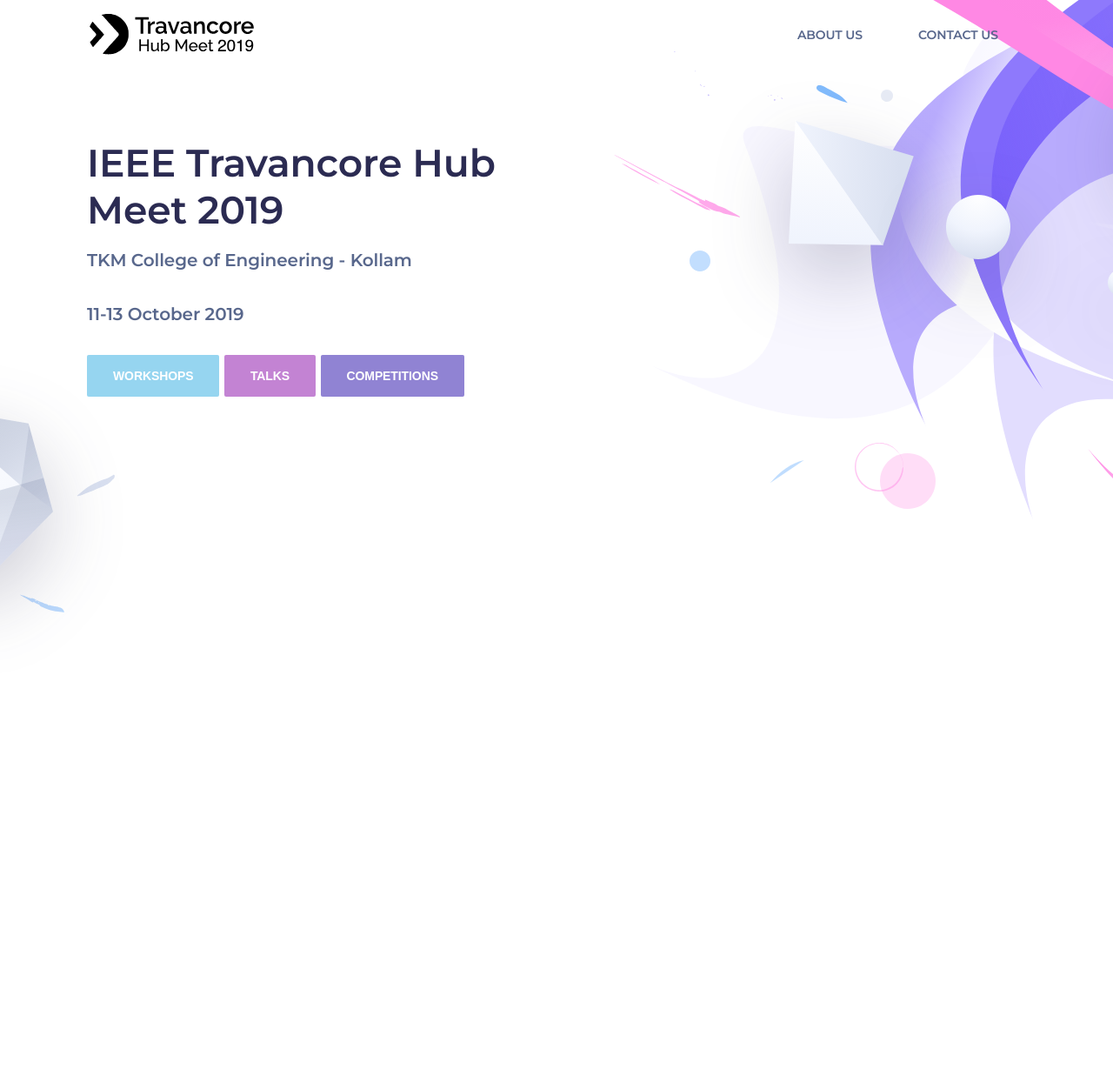
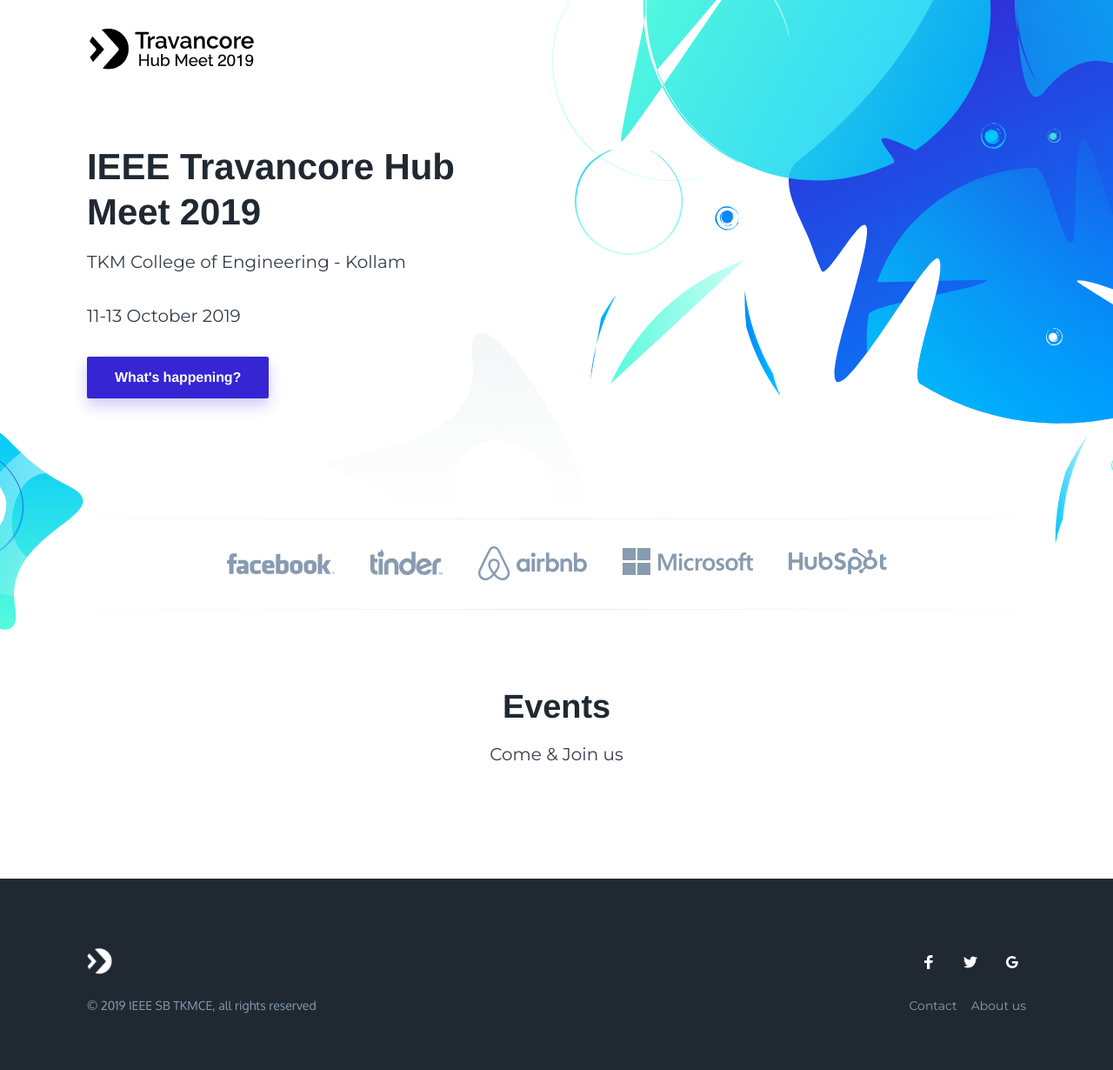
Before and after one commit to nalimhahs/ieeethm, a Django app: page / in a window 1280 px wide. Shown: the whole page at 87% size. Before the commit the page ends 704 px from the top, so only its background shows below. Run offline with Django 3.2, Linux system fonts and the light colour scheme; data that the repository does not hold is empty.

Commit message:
Modified landing page

```diff
--- a/events/views.py
+++ b/events/views.py
@@ -6,7 +6,7 @@
 
 def allCatagories(request):
   catagories = Catagory.objects.all()
-  return render(request, 'events/events.html', { 'catagories': catagories })
+  return render(request, 'events/index.html', { 'catagories': catagories })
 
 def catagoryListing(request, catagory):
   events = Event.objects.filter(catagory__name=catagory)
--- a/landing/urls.py
+++ b/landing/urls.py
@@ -3,7 +3,6 @@
 from .views import landingPage, aboutPage, contactPage
 
 urlpatterns = [
-  path('', landingPage),
   path('about', aboutPage),
   path('contact', contactPage)
 ]
--- a/landing/views.py
+++ b/landing/views.py
@@ -3,7 +3,7 @@
 # Create your views here.
 
 def landingPage(request):
-  return render(request, 'landing/landingpage.html', {})
+  return render(request, 'landing/index.html', {})
 
 def aboutPage(request):
   return render(request, 'landing/about.html', {})
--- /dev/null
+++ b/templates/events/index.html
@@ -0,0 +1,272 @@
+{% load static %}
+<!DOCTYPE html>
+<html lang="en" style="scroll-behavior: smooth;">
+  <head>
+    <meta charset="utf-8" />
+    <meta http-equiv="X-UA-Compatible" content="IE=edge" />
+    <meta name="viewport" content="width=device-width, initial-scale=1" />
+    <title>IEEE Travancore Hub Meet 2019 - TKM College of Engineering</title>
+    <!-- Global site tag (gtag.js) - Google Analytics -->
+    <script
+      async
+      src="https://www.googletagmanager.com/gtag/js?id=UA-129415078-2"
+    ></script>
+    <script>
+      window.dataLayer = window.dataLayer || [];
+
+      function gtag() {
+        dataLayer.push(arguments);
+      }
+      gtag("js", new Date());
+
+      gtag("config", "UA-129415078-2");
+    </script>
+    <meta
+      name="description"
+      content="Official website of IEEE Travancore Hub Meet 2019, TKM College of Engineering."
+    />
+    <meta
+      name="keywords"
+      content="IEEE Travancore Hub Meet 2019,THM19,IEEE,IEEE SB TKMCE,IEEEorg,IEEER10,TKMCE,TKM College of engineering,IEEE Kerala,THM19"
+    />
+    <link
+      rel="icon"
+      href="{% static 'src/images/thm-logo-white.png' %}"
+      type="image/icon"
+    />
+    <link
+      href="https://fonts.googleapis.com/css?family=Oxygen:400,700|Arimo:400,700"
+      rel="stylesheet"
+    />
+    <link
+      rel="stylesheet"
+      href="https://necolas.github.io/normalize.css/7.0.0/normalize.css"
+    />
+    <link
+      href="https://fonts.googleapis.com/css?family=Montserrat:600,400&display=swap"
+      rel="stylesheet"
+    />
+    <script src="https://unpkg.com/scrollreveal@4.0.0/dist/scrollreveal.min.js"></script>
+
+    <style>
+      .head-font,
+      h1,
+      h2,
+      h4,
+      h3,
+      span,
+      a {
+        font-family: "Montserrat", sans-serif;
+      }
+
+      @media (min-width: 640px) {
+        .site-header {
+          padding-top: 0px !important;
+          padding-bottom: 0px !important;
+					transform: translateY(24px);
+        }
+      }
+
+      p {
+        font-size: 2.5vh;
+        font-family: "Montserrat", sans-serif;
+      }
+    </style>
+    <link rel="stylesheet" href="{% static 'dist/css/style.css' %}" />
+  </head>
+
+  <body class="is-boxed has-animations">
+    <div class="body-wrap boxed-container">
+      <header class="site-header">
+        <div class="container">
+          <div class="site-header-inner">
+            <div class="brand header-brand">
+              <h1 class="m-0">
+                <a href="/">
+                  <img
+                    src="{% static 'src/images/thm-logo.svg' %}"
+                    width="200px"
+                    alt="THM Logo"
+                  />
+                </a>
+              </h1>
+            </div>
+          </div>
+        </div>
+      </header>
+
+      <main>
+        <section class="hero">
+          <div class="hero-left-decoration is-revealing"></div>
+          <div class="hero-right-decoration is-revealing"></div>
+          <div class="container">
+            <div class="hero-inner">
+              <div class="hero-copy">
+                <h1 class="hero-title mt-0 is-revealing">
+                  IEEE Travancore Hub Meet 2019
+                </h1>
+                <p class="hero-paragraph is-revealing">
+                  TKM College of Engineering - Kollam
+                </p>
+                <p class="hero-paragraph is-revealing">
+                  11-13 October 2019
+                </p>
+                <p class="hero-cta mb-0 is-revealing">
+                  <a class="button button-primary button-shadow" href="#events"
+                    >What's happening?</a
+                  >
+                </p>
+              </div>
+              <div class="hero-illustration"></div>
+            </div>
+          </div>
+        </section>
+
+        <section class="clients section">
+          <div class="container">
+            <div class="clients-inner section-inner has-top-divider">
+              <div class="container-sm">
+                <ul class="list-reset mb-0">
+                  <li class="is-revealing">
+                    <img
+                      src="dist/images/facebook-logo.svg"
+                      alt="Facebook logo"
+                    />
+                  </li>
+                  <li class="is-revealing">
+                    <img src="dist/images/tinder-logo.svg" alt="Tinder logo" />
+                  </li>
+                  <li class="is-revealing">
+                    <img src="dist/images/airbnb-logo.svg" alt="Airbnb logo" />
+                  </li>
+                  <li class="is-revealing">
+                    <img
+                      src="dist/images/microsoft-logo.svg"
+                      alt="Microsoft logo"
+                    />
+                  </li>
+                  <li class="is-revealing">
+                    <img
+                      src="dist/images/hubspot-logo.svg"
+                      alt="Hubspot logo"
+                    />
+                  </li>
+                </ul>
+              </div>
+            </div>
+          </div>
+        </section>
+
+        <section class="features section text-center" id="events">
+          <div class="container">
+            <div class="features-inner section-inner has-top-divider">
+              <div class="features-header text-center">
+                <div class="container-sm">
+                  <h2 class="section-title mt-0">
+                    Events
+                  </h2>
+                  <p class="section-paragraph mb-0">
+                    Come & Join us
+                  </p>
+                </div>
+              </div>
+              <div class="features-wrap">
+                {% for catagory in catagories %}
+                <a href="{{ catagory.name }}">
+                  <div class="feature is-revealing" style="max-width: 300px; padding: 17px;">
+                    <div class="feature-inner">
+                      <div class="feature-icon">
+                        <img src="{{ catagory.thumb }}" alt="Feature 01" />
+                      </div>
+                      <a href="{{ catagory.name }}">
+                        <h4 class="feature-title">{{ catagory.name }}</h4>
+                      </a>
+                      <p class="text-sm text-left" style="margin: 5px 0; padding: 7px; font-weight: 100 !important;">{{ catagory.desc }}</p>
+                    </div>
+                  </div>
+                </a>
+                {% endfor %}
+              </div>
+            </div>
+          </div>
+        </section>
+      </main>
+
+      <footer class="site-footer">
+        <div class="container">
+          <div class="site-footer-inner">
+            <div class="brand footer-brand">
+								<a href="/">
+                  <img
+                    src="{% static 'src/images/thm-logo-white.png' %}"
+                    width="30px"
+                    alt="THM Logo"
+                  />
+                </a>
+            </div>
+            <ul class="footer-links list-reset">
+              <li>
+                <a href="/contact">Contact</a>
+              </li>
+              <li>
+                <a href="/about">About us</a>
+              </li>
+            </ul>
+            <ul class="footer-social-links list-reset">
+              <li>
+                <a href="#">
+                  <span class="screen-reader-text">Facebook</span>
+                  <svg
+                    width="16"
+                    height="16"
+                    xmlns="http://www.w3.org/2000/svg"
+                  >
+                    <path
+                      d="M6.023 16L6 9H3V6h3V4c0-2.7 1.672-4 4.08-4 1.153 0 2.144.086 2.433.124v2.821h-1.67c-1.31 0-1.563.623-1.563 1.536V6H13l-1 3H9.28v7H6.023z"
+                      fill="#FFF"
+                    />
+                  </svg>
+                </a>
+              </li>
+              <li>
+                <a href="#">
+                  <span class="screen-reader-text">Twitter</span>
+                  <svg
+                    width="16"
+                    height="16"
+                    xmlns="http://www.w3.org/2000/svg"
+                  >
+                    <path
+                      d="M16 3c-.6.3-1.2.4-1.9.5.7-.4 1.2-1 1.4-1.8-.6.4-1.3.6-2.1.8-.6-.6-1.5-1-2.4-1-1.7 0-3.2 1.5-3.2 3.3 0 .3 0 .5.1.7-2.7-.1-5.2-1.4-6.8-3.4-.3.5-.4 1-.4 1.7 0 1.1.6 2.1 1.5 2.7-.5 0-1-.2-1.5-.4C.7 7.7 1.8 9 3.3 9.3c-.3.1-.6.1-.9.1-.2 0-.4 0-.6-.1.4 1.3 1.6 2.3 3.1 2.3-1.1.9-2.5 1.4-4.1 1.4H0c1.5.9 3.2 1.5 5 1.5 6 0 9.3-5 9.3-9.3v-.4C15 4.3 15.6 3.7 16 3z"
+                      fill="#FFF"
+                    />
+                  </svg>
+                </a>
+              </li>
+              <li>
+                <a href="#">
+                  <span class="screen-reader-text">Google</span>
+                  <svg
+                    width="16"
+                    height="16"
+                    xmlns="http://www.w3.org/2000/svg"
+                  >
+                    <path
+                      d="M7.9 7v2.4H12c-.2 1-1.2 3-4 3-2.4 0-4.3-2-4.3-4.4 0-2.4 2-4.4 4.3-4.4 1.4 0 2.3.6 2.8 1.1l1.9-1.8C11.5 1.7 9.9 1 8 1 4.1 1 1 4.1 1 8s3.1 7 7 7c4 0 6.7-2.8 6.7-6.8 0-.5 0-.8-.1-1.2H7.9z"
+                      fill="#FFF"
+                    />
+                  </svg>
+                </a>
+              </li>
+            </ul>
+            <div class="footer-copyright">
+              &copy; 2019 IEEE SB TKMCE, all rights reserved
+            </div>
+          </div>
+        </div>
+      </footer>
+    </div>
+
+    <script src="{% static 'dist/js/main.min.js' %}"></script>
+  </body>
+</html>
--- a/templates/landing/about.html
+++ b/templates/landing/about.html
@@ -126,7 +126,7 @@
     <section class="cta section">
       <div class="container">
         <div class="cta-inner section-inner is-revealing">
-          <h3 class="section-title mt-0">Still not convinced?</h3>
+          <h3 class="section-title mt-0">Still have queries?</h3>
           <div class="cta-cta">
             <a class="head-font button button-primary button-shadow" href="#">Write to us</a>
           </div>
--- a/templates/landing/landingpage.html
+++ b/templates/landing/landingpage.html
@@ -2,30 +2,52 @@
 
 <!DOCTYPE html>
 <html lang="en" class="no-js">
-
-<meta charset="utf-8">
-<meta http-equiv="X-UA-Compatible" content="IE=edge">
-<meta name="viewport" content="width=device-width, initial-scale=1">
-<title>IEEE Travancore Hub Meet 2019 - TKM College of Engineering </title>
+  <head>
+    <meta charset="utf-8" />
+    <meta http-equiv="X-UA-Compatible" content="IE=edge" />
+    <meta name="viewport" content="width=device-width, initial-scale=1" />
+    <title>IEEE Travancore Hub Meet 2019 - TKM College of Engineering</title>
     <!-- Global site tag (gtag.js) - Google Analytics -->
-<script async src="https://www.googletagmanager.com/gtag/js?id=UA-129415078-2"></script>
+    <script
+      async
+      src="https://www.googletagmanager.com/gtag/js?id=UA-129415078-2"
+    ></script>
     <script>
       window.dataLayer = window.dataLayer || [];
 
       function gtag() {
         dataLayer.push(arguments);
       }
-  gtag('js', new Date());
+      gtag("js", new Date());
 
-  gtag('config', 'UA-129415078-2');
+      gtag("config", "UA-129415078-2");
     </script>
-<meta name="description" content="Official website of IEEE Travancore Hub Meet 2019, TKM College of Engineering.">
-<meta name="keywords" content="IEEE Travancore Hub Meet 2019,THM19,IEEE,IEEE SB TKMCE,IEEEorg,IEEER10,TKMCE,TKM College of engineering,IEEE Kerala,THM19">
-<link rel="icon" href="{% static 'src/images/thm-logo-white.png' %}" type="image/icon">
-<link href="https://fonts.googleapis.com/css?family=Oxygen:400,700|Arimo:400,700" rel="stylesheet">
-<link rel='stylesheet' href='https://necolas.github.io/normalize.css/7.0.0/normalize.css'>
-<link rel="stylesheet" href="{% static 'dist/css/landing-style.css' %}">
-<link href="https://fonts.googleapis.com/css?family=Montserrat:600&display=swap" rel="stylesheet">
+    <meta
+      name="description"
+      content="Official website of IEEE Travancore Hub Meet 2019, TKM College of Engineering."
+    />
+    <meta
+      name="keywords"
+      content="IEEE Travancore Hub Meet 2019,THM19,IEEE,IEEE SB TKMCE,IEEEorg,IEEER10,TKMCE,TKM College of engineering,IEEE Kerala,THM19"
+    />
+    <link
+      rel="icon"
+      href="{% static 'src/images/thm-logo-white.png' %}"
+      type="image/icon"
+    />
+    <link
+      href="https://fonts.googleapis.com/css?family=Oxygen:400,700|Arimo:400,700"
+      rel="stylesheet"
+    />
+    <link
+      rel="stylesheet"
+      href="https://necolas.github.io/normalize.css/7.0.0/normalize.css"
+    />
+    <link rel="stylesheet" href="{% static 'dist/css/landing-style.css' %}" />
+    <link
+      href="https://fonts.googleapis.com/css?family=Montserrat:600&display=swap"
+      rel="stylesheet"
+    />
     <style>
       .head-font,
       h1,
@@ -34,7 +56,7 @@
       h3,
       span,
       a {
-    font-family: 'Montserrat', sans-serif;
+        font-family: "Montserrat", sans-serif;
       }
 
       @media (min-width: 640px) {
@@ -46,9 +68,10 @@
 
       p {
         font-size: 2.5vh;
-    font-family: 'Montserrat', sans-serif;
+        font-family: "Montserrat", sans-serif;
       }
     </style>
+    <link rel="stylesheet" href="{% static 'dist/css/style.css' %}" />
   </head>
 
   <body class="t">
@@ -57,8 +80,24 @@
         <div class="tcontainern">
           <div class="nh">
             <div class="nc">
-            <h1 class="su"><a href="./"><img src="{% static 'src/images/thm-logo.svg' %}" width="200px" alt="THM Logo"></a></h1>
-          </div><button id="tu" class="tu" aria-controls="primary-menu" aria-expanded="false"><span class="ia">Menu</span> <span class="ta"><span class="tf"></span></span></button>
+              <h1 class="su">
+                <a href="./"
+                  ><img
+                    src="{% static 'src/images/thm-logo.svg' %}"
+                    width="200px"
+                    alt="THM Logo"
+                /></a>
+              </h1>
+            </div>
+            <button
+              id="tu"
+              class="tu"
+              aria-controls="primary-menu"
+              aria-expanded="false"
+            >
+              <span class="ia">Menu</span>
+              <span class="ta"><span class="tf"></span></span>
+            </button>
             <nav id="np" class="np">
               <div class="nd">
                 <ul class="if h nm">
@@ -70,20 +109,44 @@
           </div>
         </div>
       </header>
-    <main class="nf">
+      <div class="nf">
         <section class="ra nl tillustration-section-n" style="height: 100%;">
           <div class="tcontainern">
             <div class="rs rr">
               <div class="tj nn">
                 <div class="tq">
                   <div class="ro nt uz">
-                  <h1 class="sa or reveal-from-top" data-reveal-delay="150">IEEE Travancore Hub Meet 2019</h1>
-                  <p class="sa op reveal-from-top" data-reveal-delay="300">TKM College of Engineering - Kollam</p>
-                  <p class="sa op reveal-from-top" data-reveal-delay="300">11-13 October 2019</p>
-                  <div class="reveal-from-top is-revealed" data-reveal-delay="450">
-                    <a style="background-color:#96D5F0" class="tbuttonn fbuttonl gbuttony" href="/workshops">WORKSHOPS</a>
-                    <a style="background-color: #c383d3;" class="tbuttonn fbuttonl gbuttony" href="/talks">TALKS</a>
-                    <a style="background-color:#9083d3;" class="tbuttonn fbuttonl gbuttony" href="/competitions">COMPETITIONS</a>
+                    <h1 class="sa or reveal-from-top" data-reveal-delay="150">
+                      IEEE Travancore Hub Meet 2019
+                    </h1>
+                    <p class="sa op reveal-from-top" data-reveal-delay="300">
+                      TKM College of Engineering - Kollam
+                    </p>
+                    <p class="sa op reveal-from-top" data-reveal-delay="300">
+                      11-13 October 2019
+                    </p>
+                    <div
+                      class="reveal-from-top is-revealed"
+                      data-reveal-delay="450"
+                    >
+                      <a
+                        style="background-color:#96D5F0"
+                        class="tbuttonn fbuttonl gbuttony"
+                        href="/workshops"
+                        >WORKSHOPS</a
+                      >
+                      <a
+                        style="background-color: #c383d3;"
+                        class="tbuttonn fbuttonl gbuttony"
+                        href="/talks"
+                        >TALKS</a
+                      >
+                      <a
+                        style="background-color:#9083d3;"
+                        class="tbuttonn fbuttonl gbuttony"
+                        href="/competitions"
+                        >COMPETITIONS</a
+                      >
                     </div>
                   </div>
                   <style>
@@ -99,8 +162,41 @@
             </div>
           </div>
         </section>
+        <section
+          style="padding-top:0vh;"
+          class="features section text-center hero"
+        >
+          <div class="hero-left-decoration is-revealing"></div>
+          <div class="hero-right-decoration is-revealing"></div>
+          <div class="container">
+            <div class="features-inner">
+              <div class="features-header text-center">
+                <div class="container-sm">
+                  <h2 class="section-title mt-0">EVENTS</h2>
+                  <p class="section-paragraph mb-0">Come & Join us</p>
                 </div>
+              </div>
+              <div class="features-wrap">
+                {% for catagory in catagories %}
+                <div class="feature is-revealing">
+                  <div class="feature-inner">
+                    <div class="feature-icon">
+                      <img src="{{ catagory.thumb }}" alt="Feature 01" />
+                    </div>
+                    <a href="{{ catagory.name }}">
+                      <h4 class="feature-title">{{ catagory.name }}</h4>
+                    </a>
+                    <p class="text-sm">{{ catagory.desc }}</p>
+                  </div>
+                </div>
+                {% endfor %}
+              </div>
+            </div>
+          </div>
+        </section>
+      </div>
+    </div>
+  </body>
   <script src="{% static 'dist/js/landing-main.min.js' %}"></script>
-</body>
-
+  <script src="{% static 'dist/js/main.min.js' %}"></script>
 </html>
--- a/thm/settings.py
+++ b/thm/settings.py
@@ -25,12 +25,12 @@
 SECRET_KEY = 'k!n5g_3#tjm(3z$c*u5f!m(ig708f9-e9-w16v@rh$e)35dbcw'
 
 # SECURITY WARNING: don't run with debug turned on in production!
-DEBUG = False
+DEBUG = True
 
 ALLOWED_HOSTS = ['localhost', 'ieeesbtkmce.in']
 
-SECURE_SSL_REDIRECT = True
-SECURE_PROXY_SSL_HEADER = ('HTTP_X_FORWARDED_PROTO', 'https')
+SECURE_SSL_REDIRECT = False
+# SECURE_PROXY_SSL_HEADER = ('HTTP_X_FORWARDED_PROTO', 'https')
 
 
 # Application definition
--- a/thm/urls.py
+++ b/thm/urls.py
@@ -18,6 +18,6 @@
 
 urlpatterns = [
     path('admin/', admin.site.urls),
-    path('events/', include('events.urls')),
+    path('', include('events.urls')),
     path('', include('landing.urls')),
 ]
```
Lines whose indentation alone changed are shown as unchanged.
